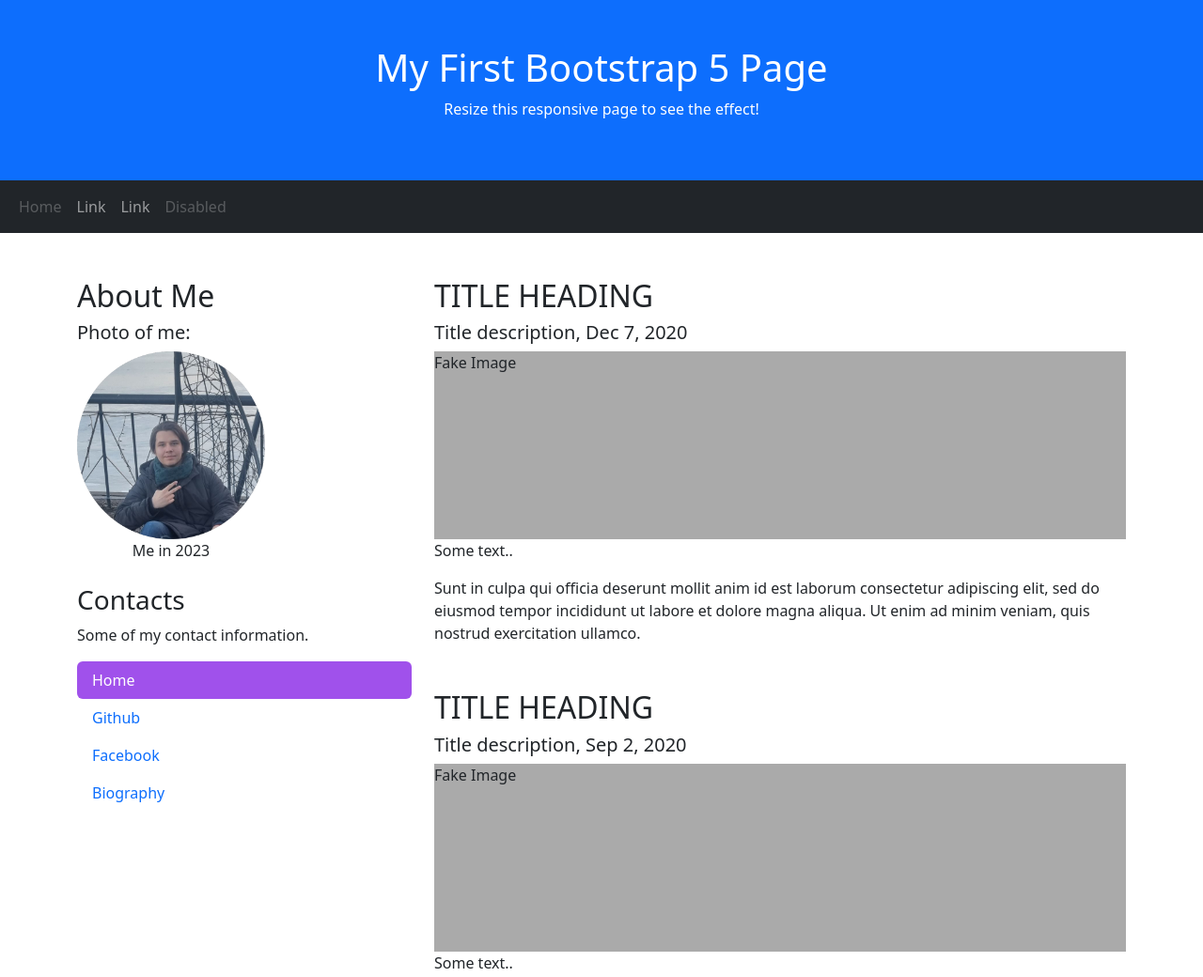
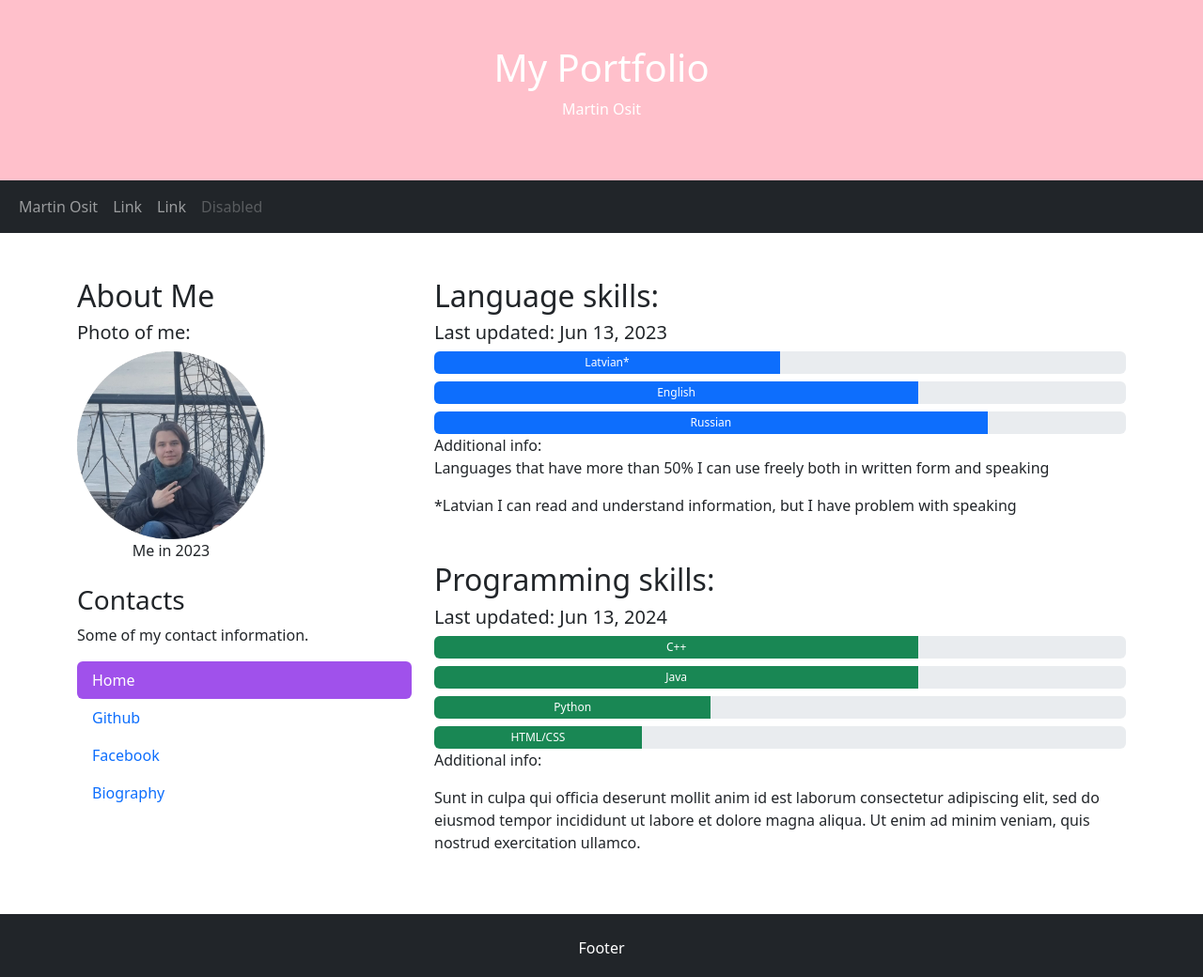
Before and after one commit to D4rkN00dl3s/Praktiskasmacibas, a plain HTML site: page 2majaslapa/main.html in a window 1280 px wide. Shown: the top 1040 px of the page at 94% size. Drawn offline with nearby package versions, Linux system fonts and the light colour scheme.

Commit message:
Added some changes to design
Changed text placeholders and added progress bars for language and programming skills.

```diff
--- a/2majaslapa/main.html
+++ b/2majaslapa/main.html
@@ -16,16 +16,16 @@
 </head>
 <body>
 
-<div class="p-5 bg-primary text-white text-center">
-  <h1>My First Bootstrap 5 Page</h1>
-  <p>Resize this responsive page to see the effect!</p>
+<div class="p-5 text-white text-center" style="background-color: pink;">
+  <h1>My Portfolio</h1>
+  <p>Martin Osit</p>
 </div>
 
 <nav class="navbar navbar-expand-sm bg-dark navbar-dark">
   <div class="container-fluid">
     <ul class="navbar-nav">
       <li class="nav-item">
-        <a class="nav-link disabled" href="#">Home</a>
+        <a class="nav-link">Martin Osit</a>
       </li>
       <li class="nav-item">
         <a class="nav-link" href="#">Link</a>
@@ -68,16 +68,35 @@
       <hr class="d-sm-none">
     </div>
     <div class="col-sm-8">
-      <h2>TITLE HEADING</h2>
-      <h5>Title description, Dec 7, 2020</h5>
-      <div class="fakeimg">Fake Image</div>
-      <p>Some text..</p>
-      <p>Sunt in culpa qui officia deserunt mollit anim id est laborum consectetur adipiscing elit, sed do eiusmod tempor incididunt ut labore et dolore magna aliqua. Ut enim ad minim veniam, quis nostrud exercitation ullamco.</p>
+      <h2>Language skills:</h2>
+      <h5>Last updated: Jun 13, 2023</h5>
+      <div class="progress" style="height: 24px;">
+        <div class="progress-bar" style="width: 50%;">Latvian*</div>
+      </div>
+      <div class="progress mt-2" style="height: 24px;">
+        <div class="progress-bar" style="width: 70%;">English</div>
+      </div>
+      <div class="progress mt-2" style="height: 24px;">
+        <div class="progress-bar" style="width: 80%;">Russian</div>
+      </div>
+      <p>Additional info:<br>Languages that have more than 50% I can use freely both in written form and speaking</p>
+      <p>*Latvian I can read and understand information, but I have problem with speaking</p>
 
-      <h2 class="mt-5">TITLE HEADING</h2>
-      <h5>Title description, Sep 2, 2020</h5>
-      <div class="fakeimg">Fake Image</div>
-      <p>Some text..</p>
+      <h2 class="mt-5">Programming skills:</h2>
+      <h5>Last updated: Jun 13, 2024</h5>
+      <div class="progress" style="height: 24px;">
+        <div class="progress-bar bg-success" style="width: 70%;">C++</div>
+      </div>
+      <div class="progress mt-2" style="height: 24px;">
+        <div class="progress-bar bg-success" style="width: 70%;">Java</div>
+      </div>
+      <div class="progress mt-2" style="height: 24px;">
+        <div class="progress-bar bg-success" style="width: 40%;">Python</div>
+      </div>
+      <div class="progress mt-2" style="height: 24px;">
+        <div class="progress-bar bg-success" style="width: 30%;">HTML/CSS</div>
+      </div>
+      <p>Additional info:</p>
       <p>Sunt in culpa qui officia deserunt mollit anim id est laborum consectetur adipiscing elit, sed do eiusmod tempor incididunt ut labore et dolore magna aliqua. Ut enim ad minim veniam, quis nostrud exercitation ullamco.</p>
     </div>
   </div>
```
Also changed, not shown: 2majaslapa/src/20230720_201731.jpg (added).
